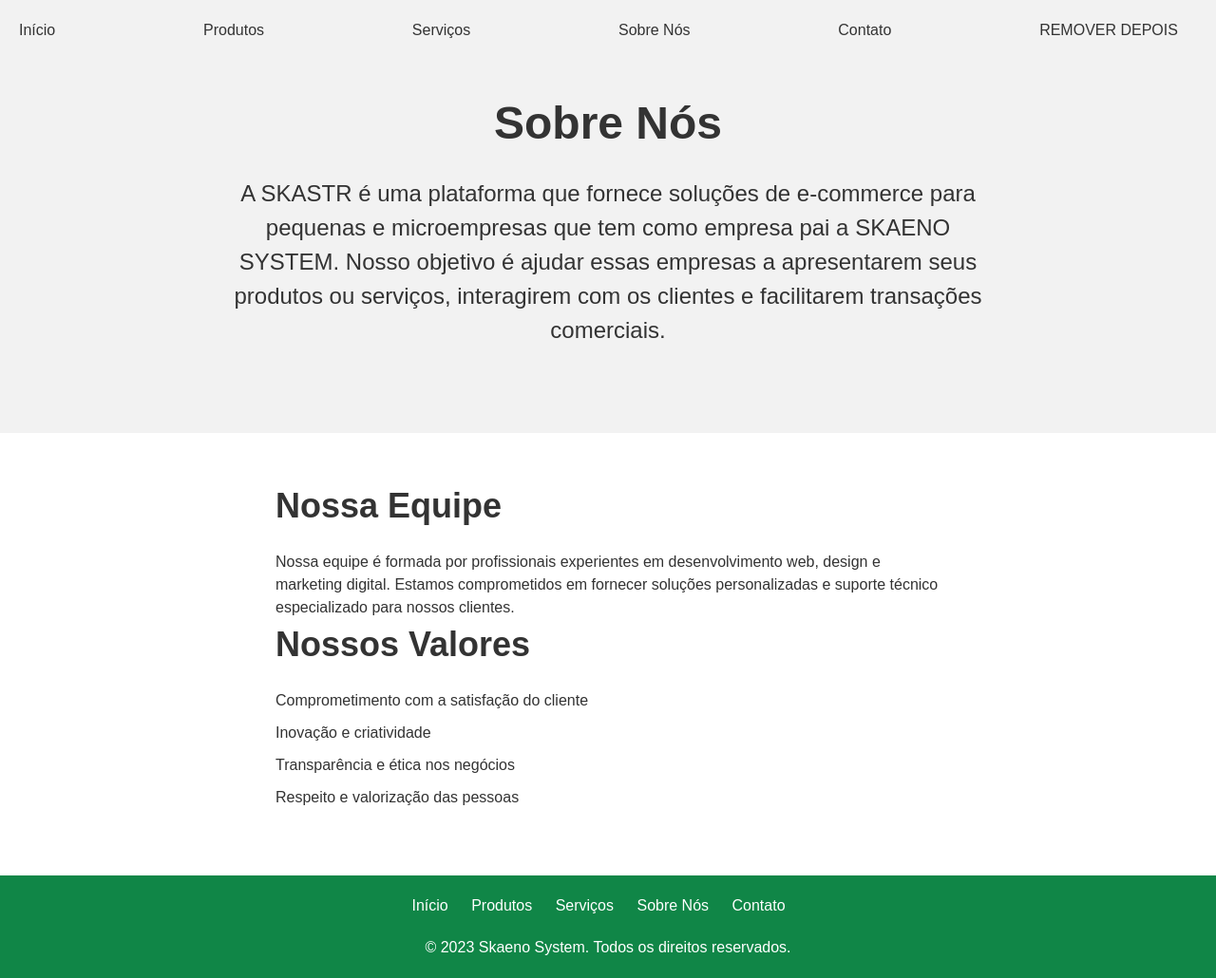
After one commit to Yuuto-Senpai/skastr, a PHP site: page /sobrenos.php in a window 1280 px wide. The commit adds this page. Shown: the whole page at 95% size. Run offline with PHP 8.4, Linux system fonts and the light colour scheme.

Commit message:
Atualização

```diff
--- a/bd.php
+++ b/bd.php
@@ -26,9 +26,6 @@ class Database {
         } catch (PDOException $e) {
             // Gravando a mensagem de erro no log de erros do PHP
             error_log($e->getMessage());
-
-            // Exibindo uma mensagem mais genérica na tela
-            echo "Falha no Handshake :(";
         }
 
         return $connection;
@@ -42,7 +39,7 @@ $conn = $db->connect();
 if ($conn) {
     echo "Handshake bem-sucedido :)";
 } else {
-    echo "Falha na conexão.";
+    echo "Handshake mal-sucedido :(";
 }
 
 ?>
--- a/contato.php
+++ b/contato.php
@@ -8,11 +8,11 @@
 <body>
     <header>
         <nav>
-            <ul>
-                 <li><a href="index.php">Início</a></li>
+        <ul>
+                <li><a href="index.php">Início</a></li>
                 <li><a href="produto.php">Produtos</a></li>
                 <li><a href="servico.php">Serviços</a></li>
-                <li><a href="#">Sobre Nós</a></li>
+                <li><a href="sobrenos.php">Sobre Nós</a></li>
                 <li><a href="contato.php">Contato</a></li>
                 <li><a href="new_product.php">REMOVER DEPOIS</a></li>
             </ul>
--- a/index.php
+++ b/index.php
@@ -7,11 +7,11 @@
 <body>
     <header>
         <nav>
-            <ul>
-                 <li><a href="index.php">Início</a></li>
+        <ul>
+                <li><a href="index.php">Início</a></li>
                 <li><a href="produto.php">Produtos</a></li>
                 <li><a href="servico.php">Serviços</a></li>
-                <li><a href="#">Sobre Nós</a></li>
+                <li><a href="sobrenos.php">Sobre Nós</a></li>
                 <li><a href="contato.php">Contato</a></li>
                 <li><a href="new_product.php">REMOVER DEPOIS</a></li>
             </ul>
--- a/new_product.php
+++ b/new_product.php
@@ -87,11 +87,11 @@ if ($_SERVER['REQUEST_METHOD'] == 'POST') {
 <body>
     <header>
         <nav>
-            <ul>
+        <ul>
                 <li><a href="index.php">Início</a></li>
                 <li><a href="produto.php">Produtos</a></li>
-                <li><a href="#">Serviços</a></li>
-                <li><a href="#">Sobre Nós</a></li>
+                <li><a href="servico.php">Serviços</a></li>
+                <li><a href="sobrenos.php">Sobre Nós</a></li>
                 <li><a href="contato.php">Contato</a></li>
                 <li><a href="new_product.php">REMOVER DEPOIS</a></li>
             </ul>
--- a/produto.php
+++ b/produto.php
@@ -28,11 +28,11 @@ $conn = null;
 <body>
     <header>
         <nav>
-            <ul>
-                 <li><a href="index.php">Início</a></li>
+        <ul>
+                <li><a href="index.php">Início</a></li>
                 <li><a href="produto.php">Produtos</a></li>
                 <li><a href="servico.php">Serviços</a></li>
-                <li><a href="#">Sobre Nós</a></li>
+                <li><a href="sobrenos.php">Sobre Nós</a></li>
                 <li><a href="contato.php">Contato</a></li>
                 <li><a href="new_product.php">REMOVER DEPOIS</a></li>
             </ul>
--- a/servico.php
+++ b/servico.php
@@ -8,11 +8,11 @@
 <body>
     <header>
         <nav>
-            <ul>
+        <ul>
                 <li><a href="index.php">Início</a></li>
                 <li><a href="produto.php">Produtos</a></li>
                 <li><a href="servico.php">Serviços</a></li>
-                <li><a href="#">Sobre Nós</a></li>
+                <li><a href="sobrenos.php">Sobre Nós</a></li>
                 <li><a href="contato.php">Contato</a></li>
                 <li><a href="new_product.php">REMOVER DEPOIS</a></li>
             </ul>
--- /dev/null
+++ b/sobrenos.php
@@ -0,0 +1,51 @@
+<!DOCTYPE html>
+<html lang="pt-br">
+<head>
+    <meta charset="UTF-8">
+    <title>Sobre Nós - SKASTR</title>
+    <link rel="stylesheet" type="text/css" href="styles.css">
+</head>
+<body>
+    <header>
+        <nav>
+            <ul>
+                <li><a href="index.php">Início</a></li>
+                <li><a href="produto.php">Produtos</a></li>
+                <li><a href="servico.php">Serviços</a></li>
+                <li><a href="sobrenos.php">Sobre Nós</a></li>
+                <li><a href="contato.php">Contato</a></li>
+                <li><a href="new_product.php">REMOVER DEPOIS</a></li>
+            </ul>
+        </nav>
+        <div class="hero">
+            <h1>Sobre Nós</h1>
+            <p>A SKASTR é uma plataforma que fornece soluções de e-commerce para pequenas e microempresas que tem como empresa pai a SKAENO SYSTEM. Nosso objetivo é ajudar essas empresas a apresentarem seus produtos ou serviços, interagirem com os clientes e facilitarem transações comerciais.</p>
+        </div>
+    </header>
+    <main>
+        <section class="team">
+            <h2>Nossa Equipe</h2>
+            <p>Nossa equipe é formada por profissionais experientes em desenvolvimento web, design e marketing digital. Estamos comprometidos em fornecer soluções personalizadas e suporte técnico especializado para nossos clientes.</p>
+        </section>
+        <section class="values">
+            <h2>Nossos Valores</h2>
+            <ul>
+                <li>Comprometimento com a satisfação do cliente</li>
+                <li>Inovação e criatividade</li>
+                <li>Transparência e ética nos negócios</li>
+                <li>Respeito e valorização das pessoas</li>
+            </ul>
+        </section>
+    </main>
+    <footer>
+        <ul>
+            <li><a href="#">Início</a></li>
+            <li><a href="#">Produtos</a></li>
+            <li><a href="#">Serviços</a></li>
+            <li><a href="#">Sobre Nós</a></li>
+            <li><a href="#">Contato</a></li>
+        </ul>
+        <p>&copy; 2023 Skaeno System. Todos os direitos reservados.</p>
+    </footer>
+</body>
+</html>
--- a/styles.css
+++ b/styles.css
@@ -108,7 +108,7 @@ section li {
 footer {
     position: bottom;
     left: 0;
-    bottom: 0;
+    bottom: fixed;
     width: 100%;
     background-color: #108647;
     color: #fff;
```
Also changed, not shown: empresa.php (deleted, +0 -18 lines).
